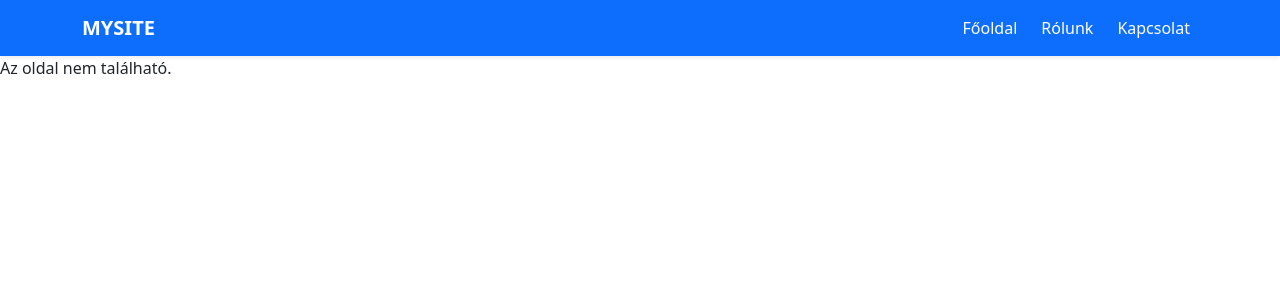
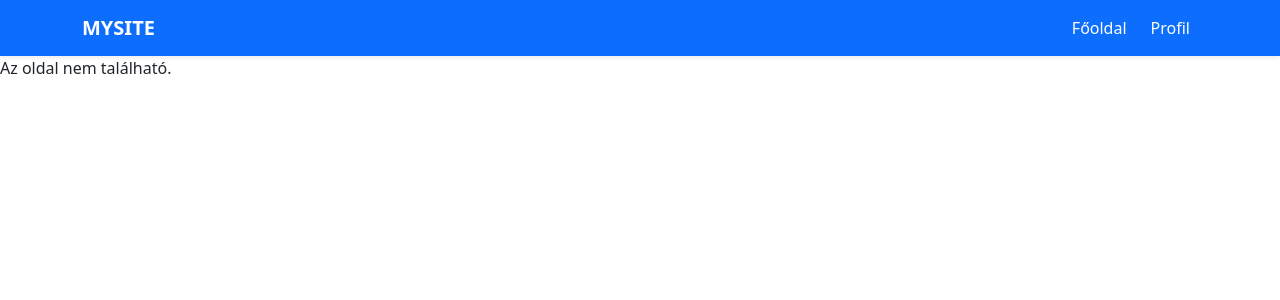
Before and after one commit to Troversones/AdatbAlapu, a PHP site: page /index.php?page=nav in a window 1280 px wide. Shown: the top 300 px of the page. Run offline with PHP 8.4, Linux system fonts and the light colour scheme.

Commit message:
példa fájlok

```diff
--- a/index.php
+++ b/index.php
@@ -3,10 +3,13 @@
 <head>
     <meta charset="UTF-8">
     <meta name="viewport" content="width=device-width, initial-scale=1">
-    <title>Landing Page</title>
+    <title>VideoShare</title>
     <link href="https://cdn.jsdelivr.net/npm/bootstrap@5.3.2/dist/css/bootstrap.min.css" rel="stylesheet">
+    <link rel="stylesheet" href="public/css/index.css">
+
 </head>
 <script src="https://cdn.jsdelivr.net/npm/bootstrap@5.3.2/dist/js/bootstrap.bundle.min.js"></script>
+<script src="public/js/index.js"></script>
 
 <body class="min-vh-100 d-flex flex-column">
 <div>
--- a/src/includes/nav.php
+++ b/src/includes/nav.php
@@ -12,11 +12,9 @@
                     <a class="nav-link text-white <?php echo ($_GET['page'] ?? 'home') === 'home' ? 'active fw-semibold' : ''; ?>" href="index.php?page=home">Főoldal</a>
                 </li>
                 <li class="nav-item">
-                    <a class="nav-link text-white <?php echo ($_GET['page'] ?? '') === 'about' ? 'active fw-semibold' : ''; ?>" href="index.php?page=about">Rólunk</a>
+                    <a class="nav-link text-white <?php echo ($_GET['page'] ?? '') === 'profile' ? 'active fw-semibold' : ''; ?>" href="index.php?page=profile">Profil</a>
                 </li>
-                <li class="nav-item">
-                    <a class="nav-link text-white <?php echo ($_GET['page'] ?? '') === 'contact' ? 'active fw-semibold' : ''; ?>" href="index.php?page=contact">Kapcsolat</a>
-                </li>
+                <!--  és így tovább a többi oldallal  -->
             </ul>
         </div>
     </div>
```
Also changed, not shown: public/css/index.css (added), public/js/index.js (added).
